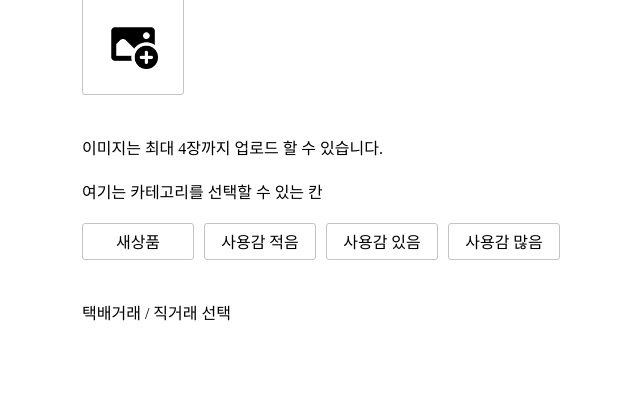
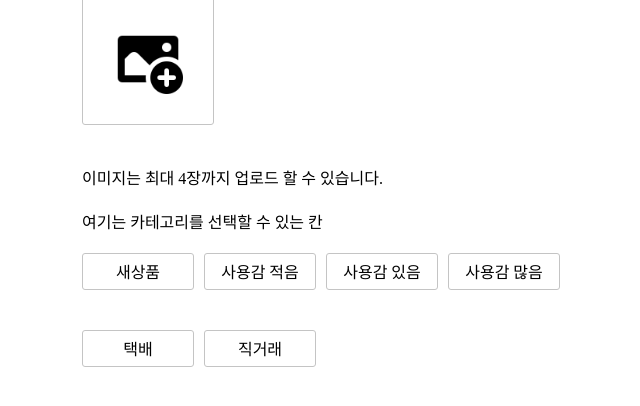
Before and after one commit to kim-wnsgk/lmc, a React (Create React App) app in the folder front/: page /write in a window 1280 px wide. Shown: the part 736-1142 px from the top of the page, without its empty margins (183-823 px from the left). Built offline with nearby package versions, Linux system fonts and the light colour scheme.

Commit message:
글쓰기 front

```diff
--- a/front/src/routes/write/Write.js
+++ b/front/src/routes/write/Write.js
@@ -1,4 +1,4 @@
-import { useState } from "react";
+import { useState, useRef } from "react";
 import Header from "../../container/header/Header";
 import styles from "./Write.module.css";
 import addImage from "./icon/addImage.png";
@@ -67,6 +67,52 @@ function Write() {
       setState3(true);
     }
   };
+  const [direct, setDirect] = useState(false);
+  const [parcel, setParcel] = useState(false);
+  const toggleParcelState = () => {
+    if (!direct && !parcel) {
+      setParcel(true);
+    } else if (!parcel && direct) {
+      setParcel(true);
+      setDirect(false);
+    }
+  };
+  const toggleDirectState = () => {
+    if (!direct && !parcel) {
+      setDirect(true);
+    } else if (parcel && !direct) {
+      setParcel(false);
+      setDirect(true);
+    }
+  };
+
+  /* 이미지 관련 */
+  const fileInputRef = useRef(null);
+  const [images, setImages] = useState([]);
+
+  const handleImageClick = () => {
+    if (images.length >= 4) {
+      alert("이미지는 최대 4개까지만 추가할 수 있습니다.");
+      return;
+    }
+    // 이미지 클릭 시 파일 업로드 input 클릭
+    if (fileInputRef.current) {
+      fileInputRef.current.click();
+    }
+  };
+
+  const handleImageChange = (event) => {
+    const selectedImage = event.target.files[0];
+    // 선택된 이미지에 대한 처리 로직 추가
+    const newImage = {
+      id: Date.now(), // 간단한 방법으로 고유한 ID 부여 (실제로는 더 복잡한 방법을 사용해야 함)
+      file: selectedImage,
+    };
+
+    // 기존 이미지 배열에 새 이미지 추가
+    setImages((prevImages) => [...prevImages, newImage]);
+  };
+  /* 이미지 관련 */
   return (
     <div className={styles.container}>
       <div className={styles.header}>
@@ -103,9 +149,25 @@ function Write() {
             <input placeholder="상품에 대해 설명해주세요."></input>
           </div>
           <div className={styles.image}>
-            <div className={styles.eachImage}>
-              <img src={addImage} width="50px" alt="add Image Icon"></img>
+            <div className={styles.eachImage} onClick={handleImageClick}>
+              <img src={addImage} width="70px" alt="add Image Icon"></img>
             </div>
+            <input
+              type="file"
+              accept="image/*"
+              style={{ display: "none" }}
+              ref={fileInputRef}
+              onChange={handleImageChange}
+            />
+            {images.map((image) => (
+              <div key={image.id} className={styles.eachImage}>
+                <img
+                  src={URL.createObjectURL(image.file)}
+                  alt="Uploaded"
+                  width="125px"
+                />
+              </div>
+            ))}
           </div>
           <div>이미지는 최대 4장까지 업로드 할 수 있습니다.</div>
           <div className={styles.category}>
@@ -138,7 +200,22 @@ function Write() {
               사용감 많음
             </div>
           </div>
-          <div className={styles.tradeMethod}>택배거래 / 직거래 선택</div>
+          <div className={styles.tradeMethod}>
+            <div
+              className={`${styles.checkSharing} ${
+                checkSharing && styles.active
+              }`}
+              onClick={toggleCheckSharingState}
+            >
+              택배
+            </div>
+            <div
+              className={`${styles.checkSale} ${checkSale && styles.active}`}
+              onClick={toggleCheckSaleState}
+            >
+              직거래
+            </div>
+          </div>
         </div>
       </div>
     </div>
--- a/front/src/routes/write/Write.module.css
+++ b/front/src/routes/write/Write.module.css
@@ -86,8 +86,8 @@
 .eachImage {
   border-radius: 3px;
   border: 0.5px solid #c4c4c4;
-  width: 100px;
-  height: 100px;
+  width: 130px;
+  height: 130px;
   margin-right: 20px;
 
   display: flex;
@@ -138,3 +138,20 @@
   color: white;
   border: 0px none;
 }
+
+.tradeMethod {
+  display: flex;
+  flex-direction: row;
+}
+
+.tradeMethod div {
+  border-radius: 3px;
+  border: 0.5px solid #c4c4c4;
+  width: 100px;
+  height: 25px;
+  text-align: center;
+  justify-content: center;
+  margin-right: 10px;
+  padding: 5px;
+  cursor: pointer;
+}
```
